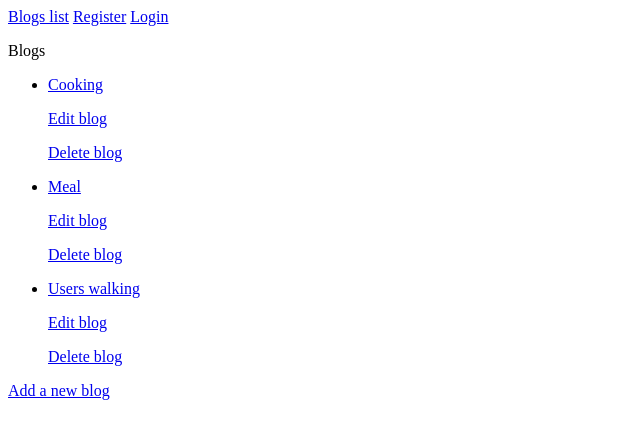
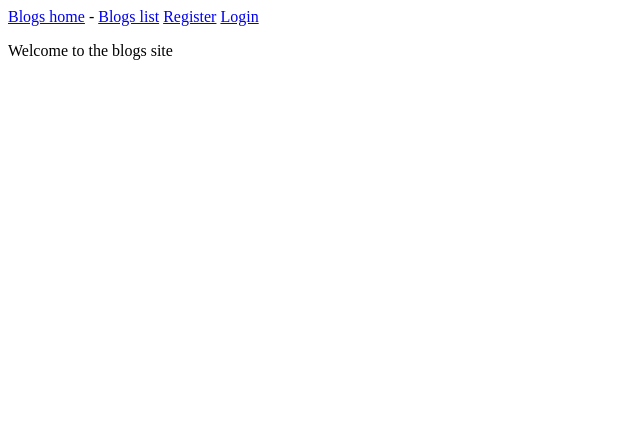
Before and after one commit to AndreiChornii/blog_django, a Django app: page / in a window 1280 px wide. Shown: the top 439 px of the page, without its empty margins (0-640 px from the left). Run offline with Django 5.2, Linux system fonts and the light colour scheme; data comes from the database, SQL or seed files in the repository; both versions use the stored data as it was after the commit.

Commit message:
restricted access

```diff
--- a/blog_project/settings.py
+++ b/blog_project/settings.py
@@ -128,3 +128,4 @@ DEFAULT_AUTO_FIELD = 'django.db.models.BigAutoField'
 #BLOG settings
 LOGIN_REDIRECT_URL = "blogs:blogs"
 LOGOUT_REDIRECT_URL = "blogs:blogs"
+LOGIN_URL = "accounts:login"
--- a/blogs/models.py
+++ b/blogs/models.py
@@ -1,9 +1,10 @@
-from tabnanny import verbose
 from django.db import models
+from django.contrib.auth.models import User
 
 class Blog(models.Model):
     text = models.CharField(max_length=200)
     date_added = models.DateTimeField(auto_now_add=True)
+    owner = models.ForeignKey(User, on_delete=models.CASCADE)
 
     def __str__(self):
         return self.text
--- a/blogs/templates/blogs/base.html
+++ b/blogs/templates/blogs/base.html
@@ -1,4 +1,6 @@
 <p>
+    <a href="{% url 'blogs:index' %}">Blogs home</a>
+  -
     <a href="{% url 'blogs:blogs' %}">Blogs list</a>
     {% if user.is_authenticated %}
         Hello, {{ user.username }}
--- a/blogs/templates/blogs/blog.html
+++ b/blogs/templates/blogs/blog.html
@@ -15,7 +15,7 @@
             <p>{{ post|linebreaks }}</p>
         </li>
         <p>
-            <a href="{% url 'blogs:edit_post' blog.id %}">Edit post</a>
+            <a href="{% url 'blogs:edit_post' post.id %}">Edit post</a>
         </p>
         <p>
             <a href="{% url 'blogs:delete_post' post.id %}">Delete post</a>
--- a/blogs/templates/blogs/blogs.html
+++ b/blogs/templates/blogs/blogs.html
@@ -8,7 +8,7 @@
             <p><a href="{% url 'blogs:edit_blog' blog.id %}">Edit blog</a></p>
             <p><a href="{% url 'blogs:delete_blog' blog.id %}">Delete blog</a></p>
         {% empty %}
-            <li>No posts available yet</li>
+            <li>No blogs available yet</li>
         {% endfor %}
     </ul>
     <a href="{% url 'blogs:new_blog' %}">Add a new blog</a>
--- /dev/null
+++ b/blogs/templates/blogs/index.html
@@ -0,0 +1,7 @@
+{% extends 'blogs/base.html' %}
+
+{% block content %}
+
+    <p>Welcome to the blogs site</p>
+
+{% endblock content %}
--- a/blogs/urls.py
+++ b/blogs/urls.py
@@ -5,7 +5,8 @@ from . import views
 app_name = 'blogs'
 
 urlpatterns = [
-    path('', views.blogs, name='blogs'),
+    path('', views.index, name="index"),
+    path('blogs/', views.blogs, name='blogs'),
     path('new_blog/', views.new_blog, name="new_blog" ),
     path('blog/<int:blog_id>/', views.blog, name="blog"),
     path('edit_blog/<int:blog_id>/', views.edit_blog, name="edit_blog"),
--- a/blogs/views.py
+++ b/blogs/views.py
@@ -1,31 +1,48 @@
 from django.shortcuts import render, redirect
+from django.contrib.auth.decorators import login_required
+from django.http import Http404
 
 from .models import Blog, Post
 from .forms import BlogForm, PostForm
 
+def is_owner(request, blog):
+    rez = True
+    if blog.owner != request.user:
+        rez = False
+    return rez
+
+def index(request):
+    return render(request, 'blogs/index.html')
+
+@login_required
 def blogs(request):
-    blogs = Blog.objects.order_by("date_added")
+    blogs = Blog.objects.filter(owner = request.user).order_by("date_added")
     context = {"blogs": blogs}
     return render(request, 'blogs/blogs.html', context)
 
+@login_required
 def new_blog(request):
     if request.method != 'POST':
         form = BlogForm()
     else:
         form = BlogForm(data=request.POST)
         if form.is_valid():
-            form.save()
+            new_blog = form.save(commit=False)
+            new_blog.owner = request.user
+            new_blog.save()
             return redirect('blogs:blogs')
 
     context = {'form': form}
     return render(request, 'blogs/new_blog.html', context)
 
+@login_required
 def blog(request, blog_id):
     blog = Blog.objects.get(id=blog_id)
     posts = blog.post_set.order_by('-date_added')
     context = {'blog': blog, 'posts': posts}
     return render(request, 'blogs/blog.html', context)
 
+@login_required
 def new_post(request, blog_id):
     blog = Blog.objects.get(id=blog_id)
     if request.method != 'POST':
@@ -40,8 +57,14 @@ def new_post(request, blog_id):
     context = {'blog': blog, 'form': form}
     return render(request, 'blogs/new_post.html', context)
 
+@login_required
 def edit_blog(request, blog_id):
     blog = Blog.objects.get(id=blog_id)
+
+    owner_flag = is_owner(request, blog)
+
+    if not owner_flag:
+        raise Http404
 
     if request.method != 'POST':
         form = BlogForm(instance=blog)
@@ -53,14 +76,28 @@ def edit_blog(request, blog_id):
     context = {'blog': blog, 'form': form}
     return render(request, 'blogs/edit_blog.html', context)
 
+@login_required
 def delete_blog(request, blog_id):
+
     blog = Blog.objects.get(id=blog_id)
+
+    owner_flag = is_owner(request, blog)
+
+    if not owner_flag:
+        raise Http404
+
     blog.delete()
     return redirect('blogs:blogs')
 
+@login_required
 def edit_post(request, post_id):
     post = Post.objects.get(id=post_id)
     blog = post.blog
+
+    owner_flag = is_owner(request, blog)
+
+    if not owner_flag:
+        raise Http404
 
     if request.method != 'POST':
         form = PostForm(instance=post)
@@ -70,10 +107,17 @@ def edit_post(request, post_id):
             form.save()
             return redirect('blogs:blog', blog_id=blog.id)
     context = {'post': post, 'blog': blog, 'form': form}
-    return render(request,'blogs/edit_blog.html', context)
+    return render(request,'blogs/edit_post.html', context)
 
+@login_required
 def delete_post(request, post_id):
     post = Post.objects.get(id=post_id)
     blog = post.blog
+
+    owner_flag = is_owner(request, blog)
+
+    if not owner_flag:
+        raise Http404
+
     post.delete()
     return redirect('blogs:blog', blog_id=blog.id)
```
Also changed, not shown: blogs/migrations/0004_blog_owner.py (added), db.sqlite3.
